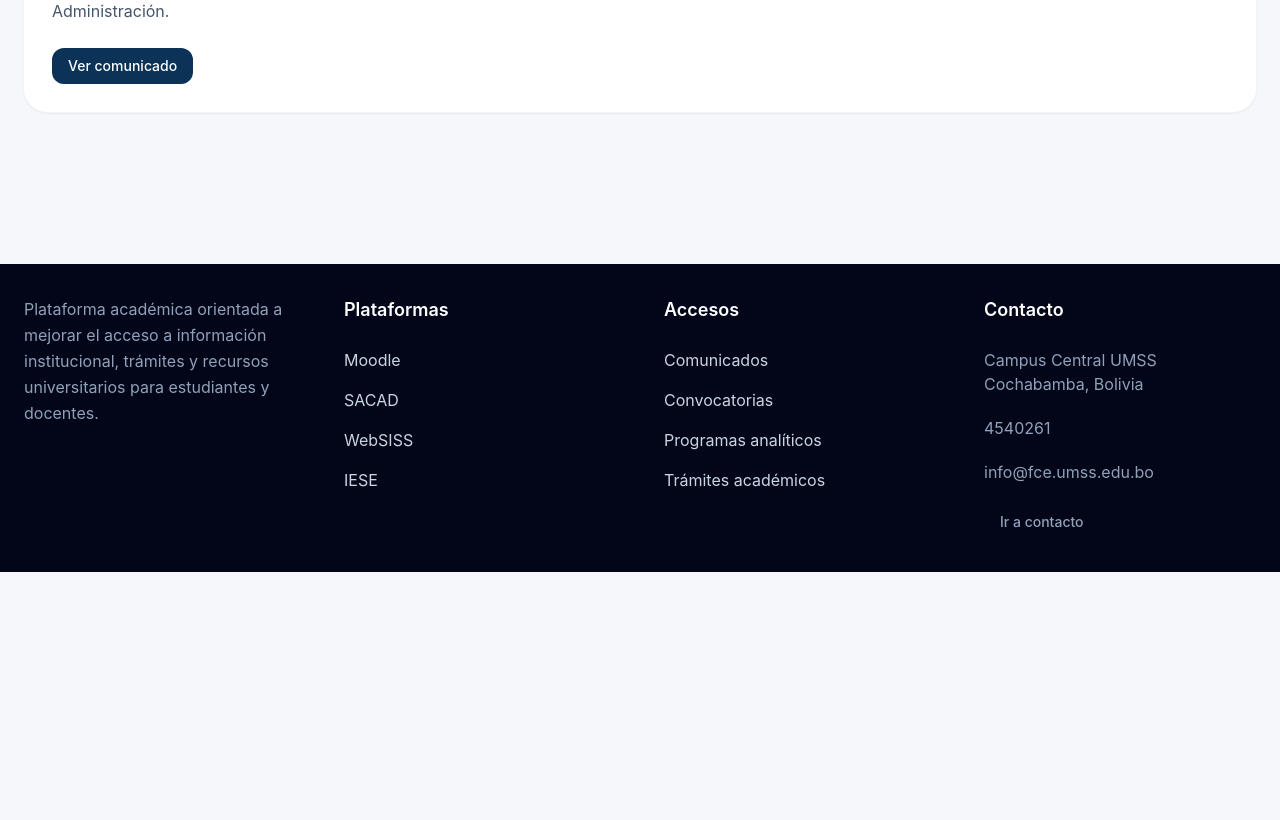
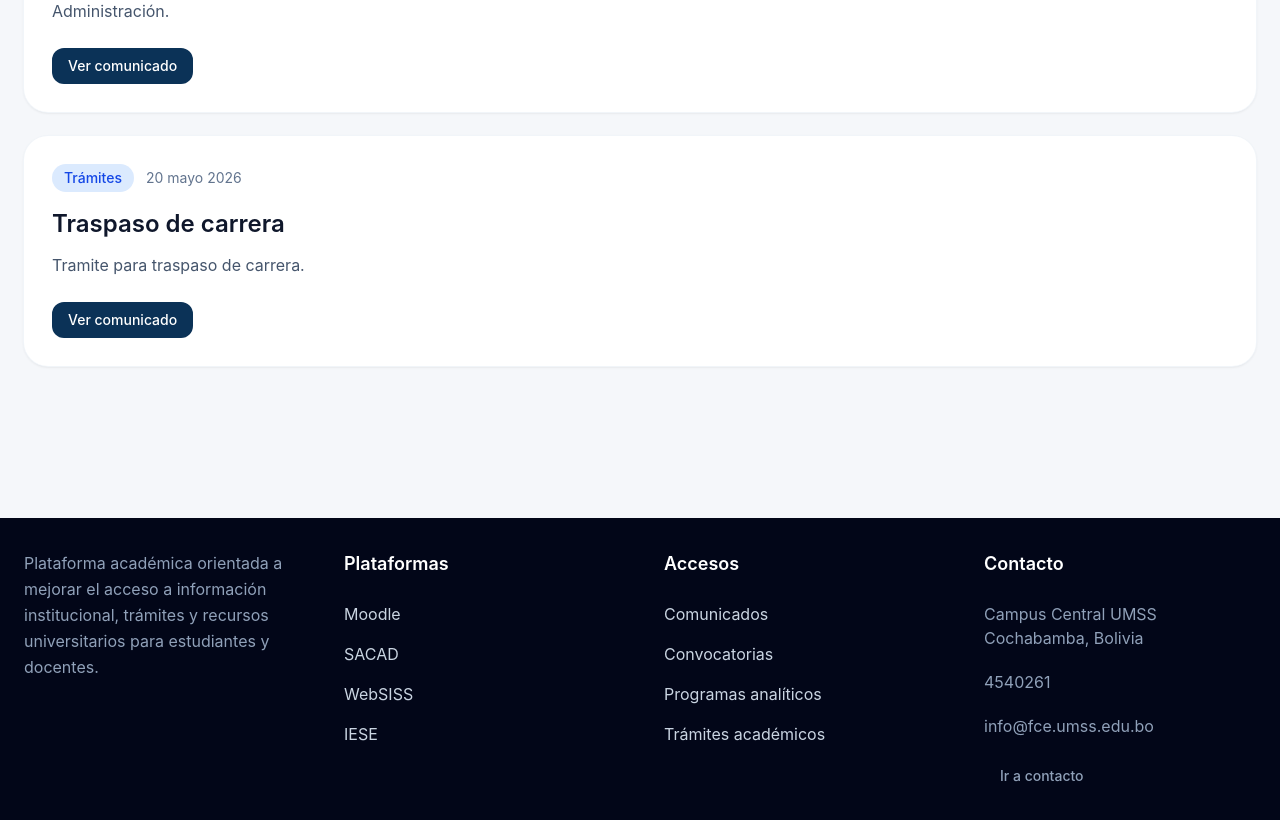
Before and after one commit to epf-21/ihc-final, a React (Vite) app: page /comunicados in a window 1280 px wide. Shown: the part 1720-2540 px from the top of the page. Before the commit the page ends 2292 px from the top, so only its background shows below. Built offline with nearby package versions, Linux system fonts and the light colour scheme.

Commit message:
agregar tramites

```diff
--- a/src/routes/comunicados.tsx
+++ b/src/routes/comunicados.tsx
@@ -40,6 +40,13 @@ const news = [
     date: '20 mayo 2026',
     description:
       'Disponibles los programas analíticos de materias de Economía, Estadística, Auditoría, Contabilidad y Administración.',
+  },
+  {
+    title: 'Traspaso de carrera',
+    category: 'Trámites',
+    date: '20 mayo 2026',
+    description:
+      'Tramite para traspaso de carrera.',
   },
 ]
 
```
